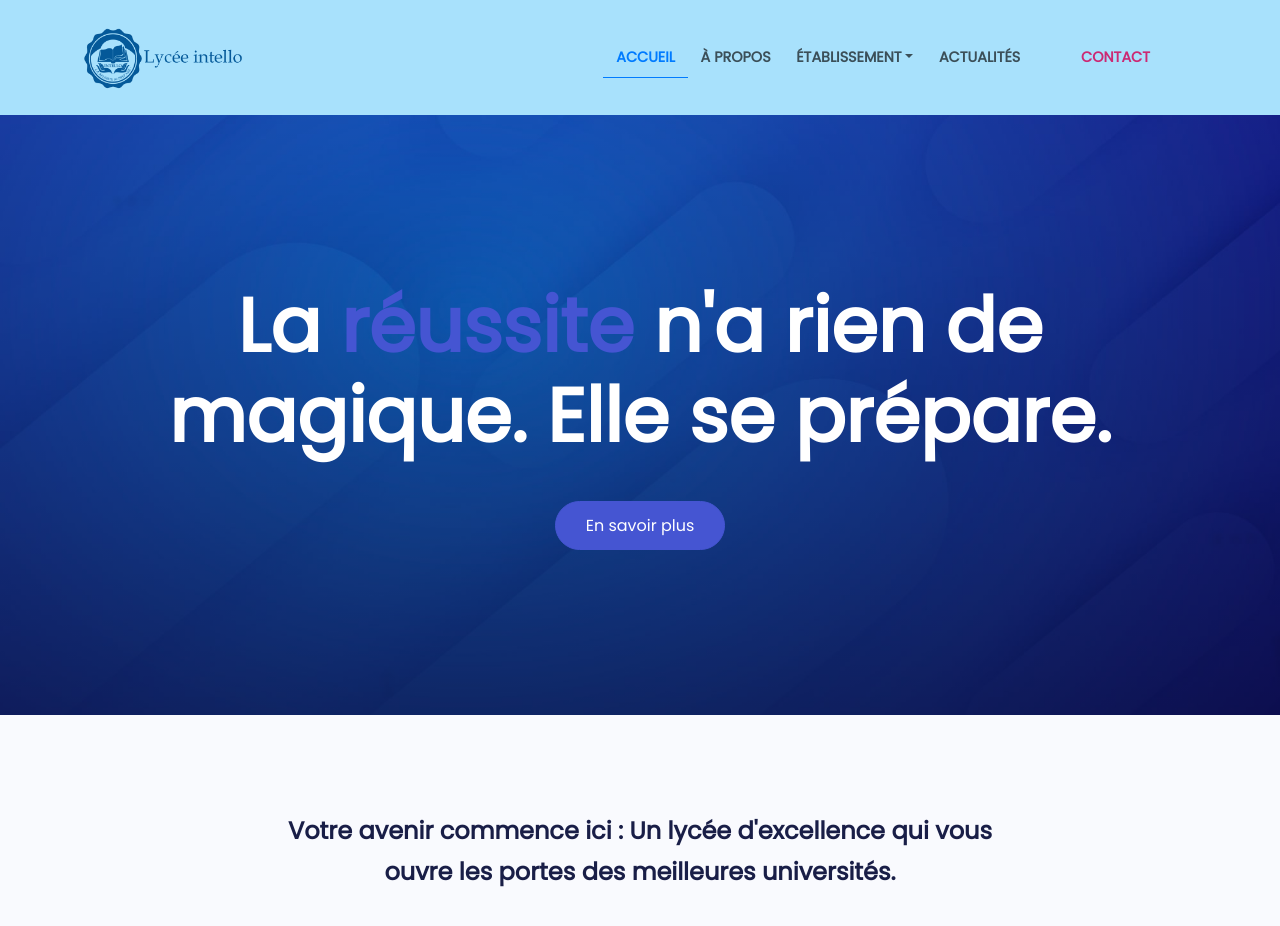
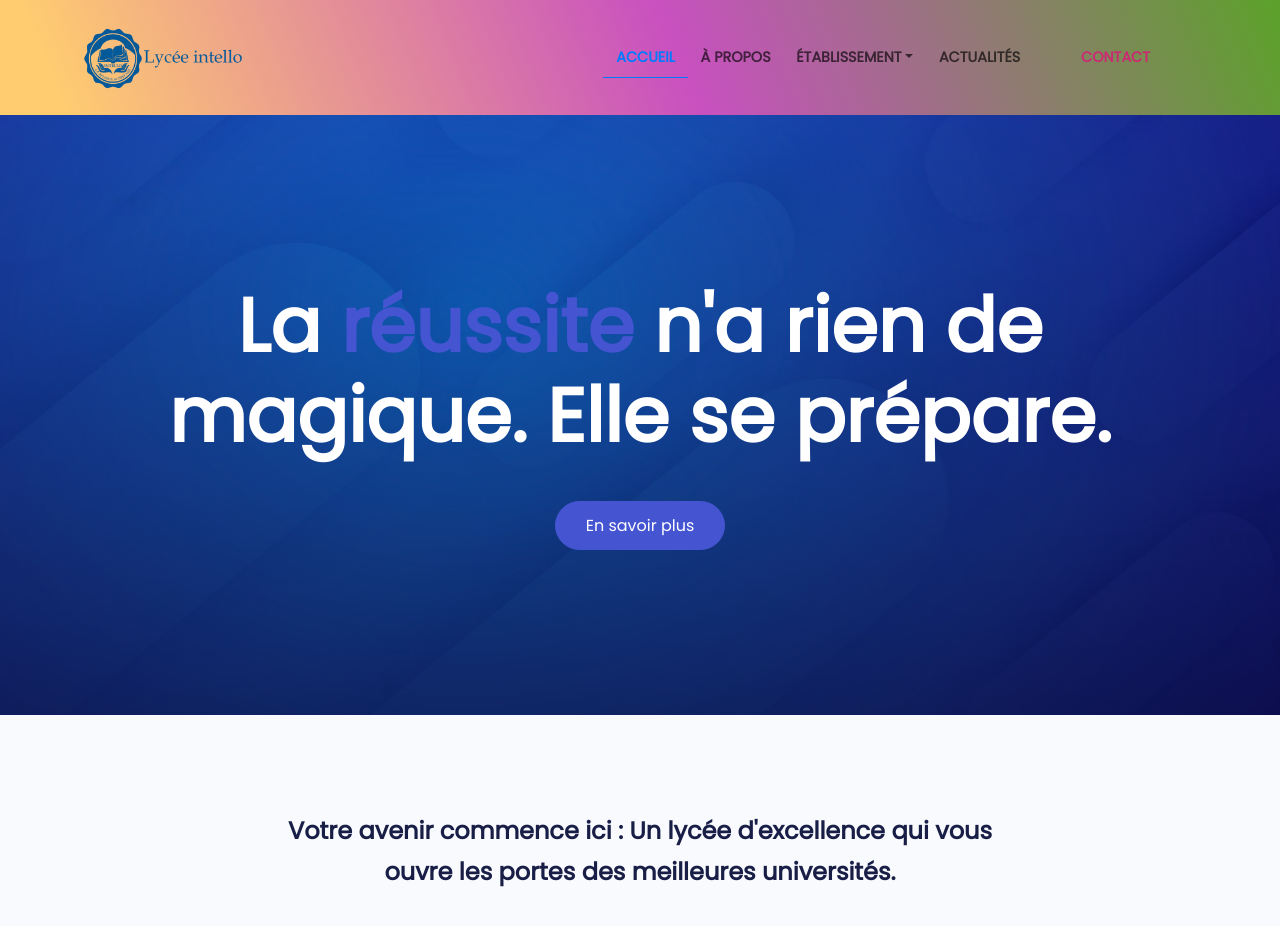
Before and after one commit to Radoniaina24/intello24, a Next.js app: page / in a window 1280 px wide. Shown: the top 926 px of the page. Built offline with nearby package versions, Linux system fonts and the light colour scheme.

Commit message:
git add linear gradient with navbar

```diff
--- a/src/components/Navbar/Navbar.jsx
+++ b/src/components/Navbar/Navbar.jsx
@@ -24,7 +24,7 @@ export default function Navbar() {
   });
   const pahtname = usePathname();
   return (
-    <nav className='navbar navbar-expand-lg sticky-top navbar-light'>
+    <nav className='navbar navbar-expand-lg sticky-top gradient-custom'>
       <div className='container'>
         <Link className='navbar-brand' href='/'>
           <Image src={logo} alt='' width='' height='90' />
--- a/src/theme/scss/styles.scss
+++ b/src/theme/scss/styles.scss
@@ -6,10 +6,15 @@
     color: #fff;
   }
 }
+.gradient-custom {
+  /* fallback for old browsers */
+
+  background-color: #5ca22a;
+  background-image: -webkit-linear-gradient(248deg, #5ca22a 0%, #C850C0 47%, #FFCC70 95%);
+  background-image: linear-gradient(248deg, #5ca22a 0%, #C850C0 47%, #FFCC70 95%);
+}
 .navbar {
   transition: all 0.5s ease-in-out;
-  background-color: #a8e1fc;
-  // background-color: linear-gradient(top right, #a8e1fc, #a5e2ff);
 }
 // .navbar-nav {
 //   .nav-item {
```
